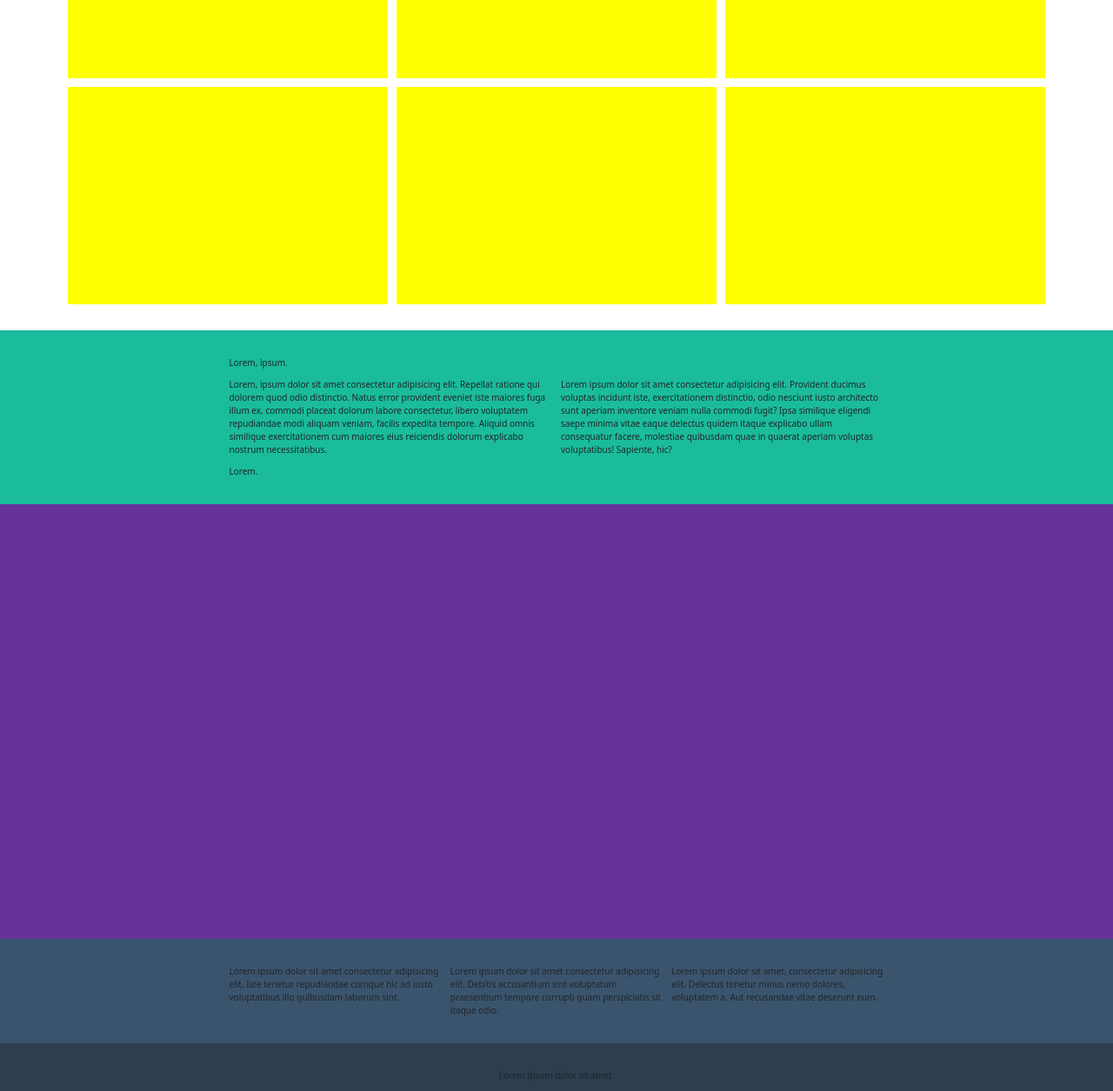
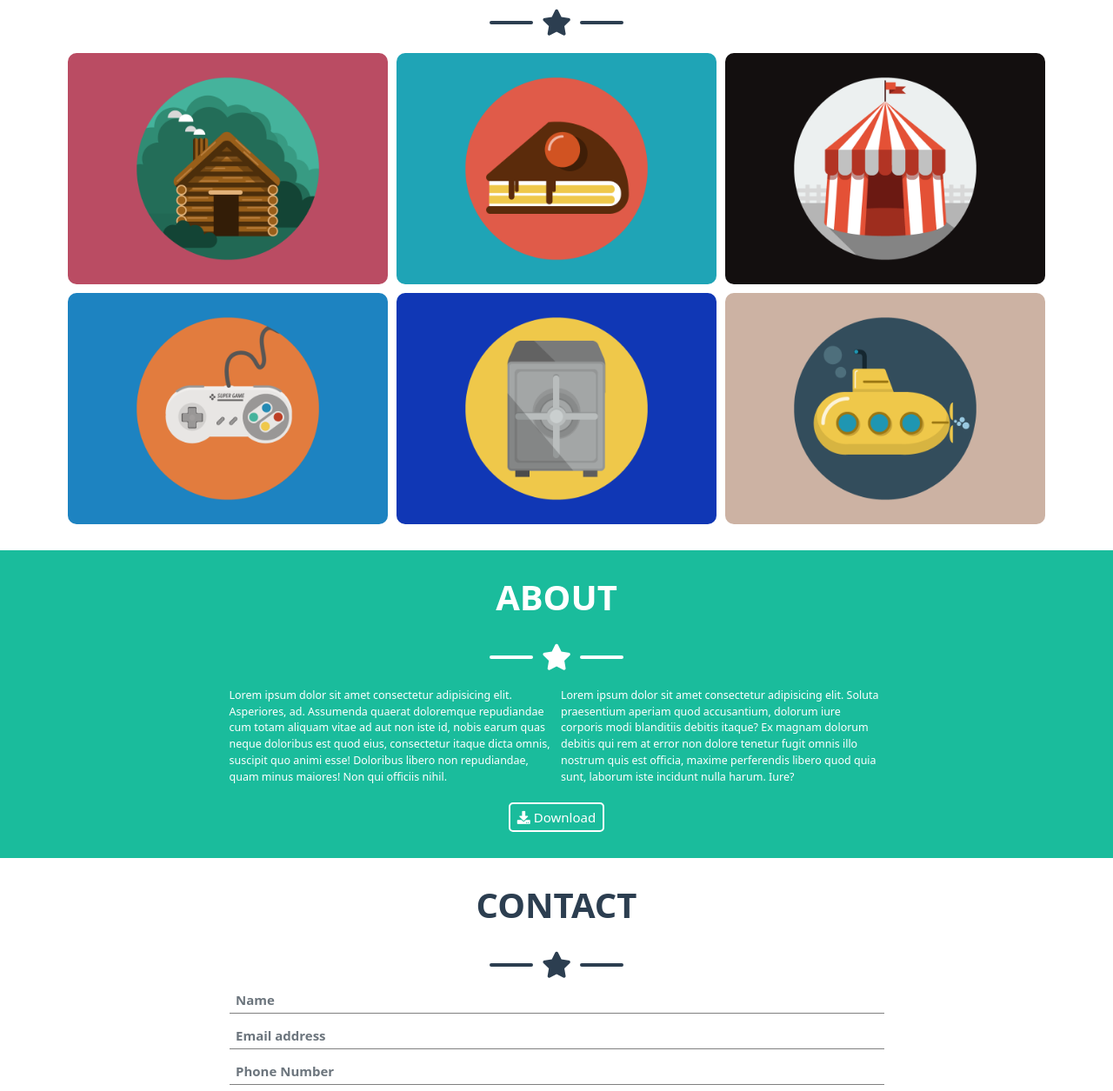
Before and after one commit to SanSciain/html-css-bootstrap-freelancer, a plain HTML site: page index.html in a window 1280 px wide. Shown: the part 723-1978 px from the top of the page at 87% size. Drawn offline with nearby package versions, Linux system fonts and the light colour scheme.

Commit message:
Add: jumbotron, portfolio, about and contact section

```diff
--- a/css/style.css
+++ b/css/style.css
@@ -12,6 +12,37 @@ img {
     width: 60%;
     margin: 0 auto;
 }
+
+.ms-star{
+    display: flex;
+    justify-content: center;
+    align-items: center;
+}
+
+.ms-star::before,
+.ms-star::after {
+    content: "";
+    display: block;
+    height: 4px;
+    width: 50px;
+    background-color: white;
+    border-radius: 2px;
+}
+
+.ms-star i {
+    color: white;
+    font-size: 3rem;
+    margin: 1rem 1rem;
+}
+
+.ms-section-title {
+    color: white;
+    font-size: 4rem;
+    text-transform: uppercase;
+    font-weight: bold;
+    margin-bottom: 2rem;
+}
+
 
 /* Header */
 header{
@@ -40,30 +71,83 @@ header{
 }
 
 .ms-jumbo-text-container {
-    width: 50%;
-    /* test */
-    background-color: rgb(40, 40, 180);
+    width: 80%;
+}
+
+.ms-jumbo-text-container h3 {
+    color: white;
 }
 
 /* Portfolio */
+
+.portfolio .ms-section-title,
+.portfolio .ms-star i {
+    color: #2c3e50;
+}
+
+.portfolio .ms-star::before,
+.portfolio .ms-star::after {
+    background-color: #2c3e50;
+}
+
+
 .ms-portfolio-img-container {
     width: 100%;
-    /* test */
-    height: 250px;
-    background-color: yellow;
+    border-radius: 10px;
+    overflow: hidden;
 }
 
 /* About */
 .about {
     background-color: #1abc9c;
+    color: white;
 }
 
+.about .ms-btn {
+    border: 2px solid white;
+    border-radius: 5px;
+    background-color: #1abc9c;
+    font-size: 1.5rem;
+    color: white;
+}
+
+
+
 /* Contact */
-.contact {
-    /* test */
-    background-color: rebeccapurple;
-    height: 500px;
+
+.contact .ms-section-title,
+.contact .ms-star i {
+    color: #2c3e50;
 }
+
+.contact .ms-star::before,
+.contact .ms-star::after {
+    background-color: #2c3e50;
+}
+
+.form-control {
+    font-size: 1.5rem;
+    font-weight: bold;
+    color: #2c3e50;
+    border: 0;
+    border-radius: 0;
+    border-bottom: 1px solid grey;
+}
+
+.form-control:focus {
+    border: 0;
+    border-radius: 0;
+    border-bottom: 1px solid grey;
+    box-shadow: none;
+}
+
+.contact .ms-btn {
+    border-radius: 5px;
+    background-color: #1abc9c;
+    font-size: 1.5rem;
+    color: white;
+}
+
 
 /* Footer */
 .ms-upper-footer{
--- a/index.html
+++ b/index.html
@@ -26,7 +26,7 @@
         <header>
             <nav class="navbar navbar-expand-md">
                 <div class="container-md">
-                    <h1 class="ms-nav-text">Start Bootstrap</h1>
+                    <h2 class="ms-nav-text">Start Bootstrap</h2>
                     <button class="navbar-toggler" type="button" data-bs-toggle="collapse" data-bs-target="#navbarToggleExternalContent" aria-controls="navbarToggleExternalContent" aria-expanded="false" aria-label="Toggle navigation">
                         <span class="navbar-toggler-icon"><i class="fas fa-bars"></i></span>
                     </button>
@@ -58,7 +58,13 @@
                         <img class="mb-4" src="img/avatar.svg" alt="profile pic">
                     </div>
                     <div class="ms-jumbo-text-container">
-                        Lorem ipsum dolor sit amet consectetur adipisicing elit. Deleniti nulla tenetur alias id porro illo reprehenderit necessitatibus temporibus adipisci fuga nam hic error culpa, ab quam laboriosam, excepturi et veritatis.
+                        <div class="ms-section-title-star text-center">
+                            <h1 class="ms-section-title">Start Bootstrap</h1>
+                            <div class="ms-star">
+                                <i class="fas fa-star"></i>
+                            </div>
+                        </div>
+                        <h3 class="text-uppercase mt-3 fw-bold">graphic artist - web designer - illustrator</h3>
                     </div>
                 </div>
             </section>
@@ -69,27 +75,44 @@
                 <div class="container py-5">
                     <div class="row g-3">
                         <div class="col-12">
-                            <div class="ms-portfolio-text-container text-center">
-                                Lorem ipsum dolor sit amet.
+                            <div class="ms-portfolio-text-container">
+                                <div class="ms-section-title-star text-center">
+                                    <h2 class="ms-section-title">Portfolio</h2>
+                                    <div class="ms-star">
+                                        <i class="fas fa-star"></i>
+                                    </div>
+                                </div>
                             </div>
                         </div>
                         <div class="col-12 col-md-6 col-lg-4">
-                            <div class="ms-portfolio-img-container"></div>
+                            <div class="ms-portfolio-img-container">
+                                <img src="img/cabin.png" alt="">
+                            </div>
                         </div>
                         <div class="col-12 col-md-6 col-lg-4">
-                            <div class="ms-portfolio-img-container"></div>
+                            <div class="ms-portfolio-img-container">
+                                <img src="img/cake.png" alt="">
+                            </div>
                         </div>
                         <div class="col-12 col-md-6 col-lg-4">
-                            <div class="ms-portfolio-img-container"></div>
+                            <div class="ms-portfolio-img-container">
+                                <img src="img/circus.png" alt="">
+                            </div>
                         </div>
                         <div class="col-12 col-md-6 col-lg-4">
-                            <div class="ms-portfolio-img-container"></div>
+                            <div class="ms-portfolio-img-container">
+                                <img src="img/game.png" alt="">
+                            </div>
                         </div>
                         <div class="col-12 col-md-6 col-lg-4">
-                            <div class="ms-portfolio-img-container"></div>
+                            <div class="ms-portfolio-img-container">
+                                <img src="img/safe.png" alt="">
+                            </div>
                         </div>
                         <div class="col-12 col-md-6 col-lg-4">
-                            <div class="ms-portfolio-img-container"></div>
+                            <div class="ms-portfolio-img-container">
+                                <img src="img/submarine.png" alt="">
+                            </div>
                         </div>
                     </div>
                 </div>
@@ -102,15 +125,24 @@
                     <div class="container-fluid py-5">
                         <div class="row g-3">
                             <div class="col-12">
-                                Lorem, ipsum.
+                                <div class="ms-section-title-star text-center">
+                                    <h2 class="ms-section-title">About</h2>
+                                    <div class="ms-star">
+                                        <i class="fas fa-star"></i>
+                                    </div>
+                                </div>
                             </div>
                             <div class="col-12 col-md-6">
-                                Lorem, ipsum dolor sit amet consectetur adipisicing elit. Repellat ratione qui dolorem quod odio distinctio. Natus error provident eveniet iste maiores fuga illum ex, commodi placeat dolorum labore consectetur, libero voluptatem repudiandae modi aliquam veniam, facilis expedita tempore. Aliquid omnis similique exercitationem cum maiores eius reiciendis dolorum explicabo nostrum necessitatibus.
+                                <p class="fs-5">Lorem ipsum dolor sit amet consectetur adipisicing elit. Asperiores, ad. Assumenda quaerat doloremque repudiandae cum totam aliquam vitae ad aut non iste id, nobis earum quas neque doloribus est quod eius, consectetur itaque dicta omnis, suscipit quo animi esse! Doloribus libero non repudiandae, quam minus maiores! Non qui officiis nihil.</p>
                             </div>
                             <div class="col-12 col-md-6">
-                                Lorem ipsum dolor sit amet consectetur adipisicing elit. Provident ducimus voluptas incidunt iste, exercitationem distinctio, odio nesciunt iusto architecto sunt aperiam inventore veniam nulla commodi fugit? Ipsa similique eligendi saepe minima vitae eaque delectus quidem itaque explicabo ullam consequatur facere, molestiae quibusdam quae in quaerat aperiam voluptas voluptatibus! Sapiente, hic?
+                                <p class="fs-5">Lorem ipsum dolor sit amet consectetur adipisicing elit. Soluta praesentium aperiam quod accusantium, dolorum iure corporis modi blanditiis debitis itaque? Ex magnam dolorum debitis qui rem at error non dolore tenetur fugit omnis illo nostrum quis est officia, maxime perferendis libero quod quia sunt, laborum iste incidunt nulla harum. Iure?</p>
                             </div>
-                            <div class="col-12">Lorem.</div>
+                            <div class="col-12">
+                                <div class="ms-btn-wrapper text-center">
+                                    <a class="btn ms-btn" href="#" role="button"><i class="fas fa-download"></i> Download</a>
+                                </div>
+                            </div>
                         </div>
                     </div>
                 </div>
@@ -119,9 +151,33 @@
 
             <!-- Contact -->
             <section class="contact" id="contact">
-                <div class="ms_container-small">
+                <div class="ms-container-small">
                     <div class="container-fluid py-5">
+                        <div class="ms-section-title-star text-center">
+                            <h2 class="ms-section-title">Contact</h2>
+                            <div class="ms-star">
+                                <i class="fas fa-star"></i>
+                            </div>
+                        </div>
 
+                        <div class="ms-input-wrapper">
+                            <div class="mb-3">
+                                <input type="text" class="form-control" id="Name" placeholder="Name">
+                            </div>
+                            <div class="mb-3">
+                                <input type="email" class="form-control" id="Email" placeholder="Email address">
+                            </div>
+                            <div class="mb-3">
+                                <input type="text" class="form-control" id="Phone" placeholder="Phone Number">
+                            </div>
+                            <div class="mb-3">
+                                <textarea class="form-control" id="Text-Area" rows="3"  placeholder="Message"></textarea>
+                            </div>
+                        </div>
+
+                        <div class="ms-btn-wrapper">
+                            <a class="btn ms-btn" href="#" role="button">Send</a>
+                        </div>
                     </div>
                 </div>
             </section>
```
